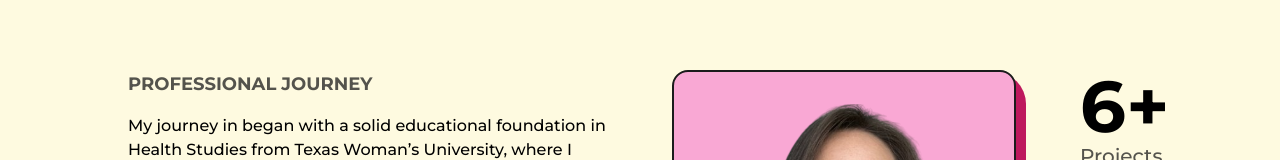
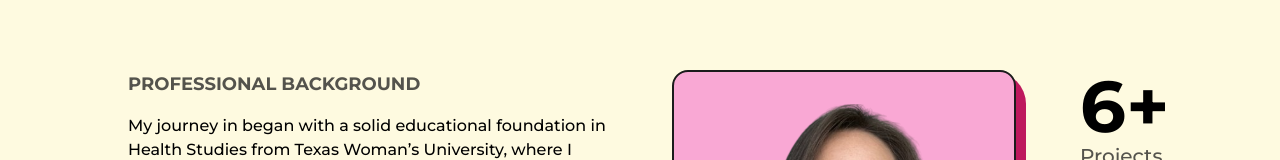
Before and after one commit to gbutler3/gr-portfolio, a Next.js app: page /about in a window 1280 px wide. Shown: the part 306-466 px from the top of the page. Built offline with nearby package versions, Linux system fonts and the light colour scheme.

Commit message:
text change

```diff
--- a/src/pages/about.js
+++ b/src/pages/about.js
@@ -45,7 +45,7 @@ const about = () => {
           <div className="grid w-full grid-cols-8 gap-16  dark:text-light">
             <div className="col-span-4 flex flex-col items-start justify-start">
               <h2 className="mb-4 text-lg font-bold uppercase text-dark/75 dark:text-light">
-                Professional Journey
+                Professional Background
               </h2>
               <p className="font-medium">My journey in began with a solid educational foundation in Health Studies from Texas Woman’s University, where I graduated summa cum laude in 2019. This academic background instilled in me a strong analytical mindset and an appreciation for meticulous problem-solving.</p>
               <p className="my-4 font-medium">Starting out as an Executive Administrative Assistant at HealthTrackRx, I developed essential organizational and coordination skills by managing executive schedules and organizing major training events. This role taught me the value of attention to detail and adaptability, which became crucial as I transitioned into the role of Compliance Specialist. There, I focused on compliance monitoring and risk reduction, further enhancing my analytical and process-oriented skills.</p>
```
